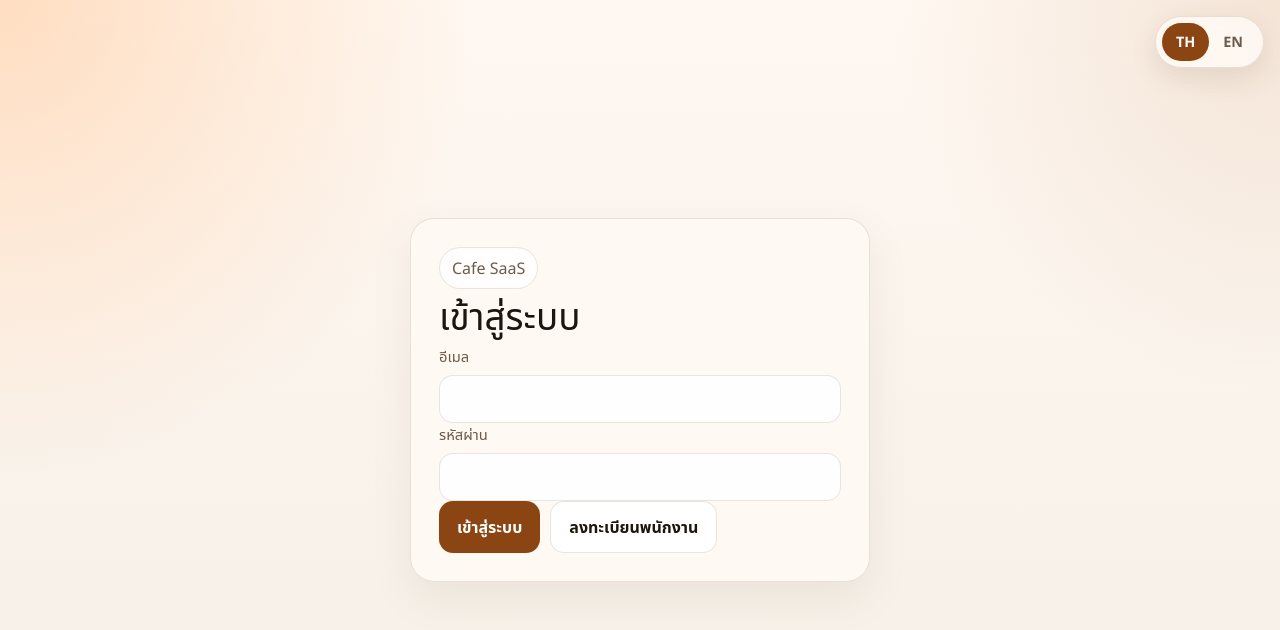
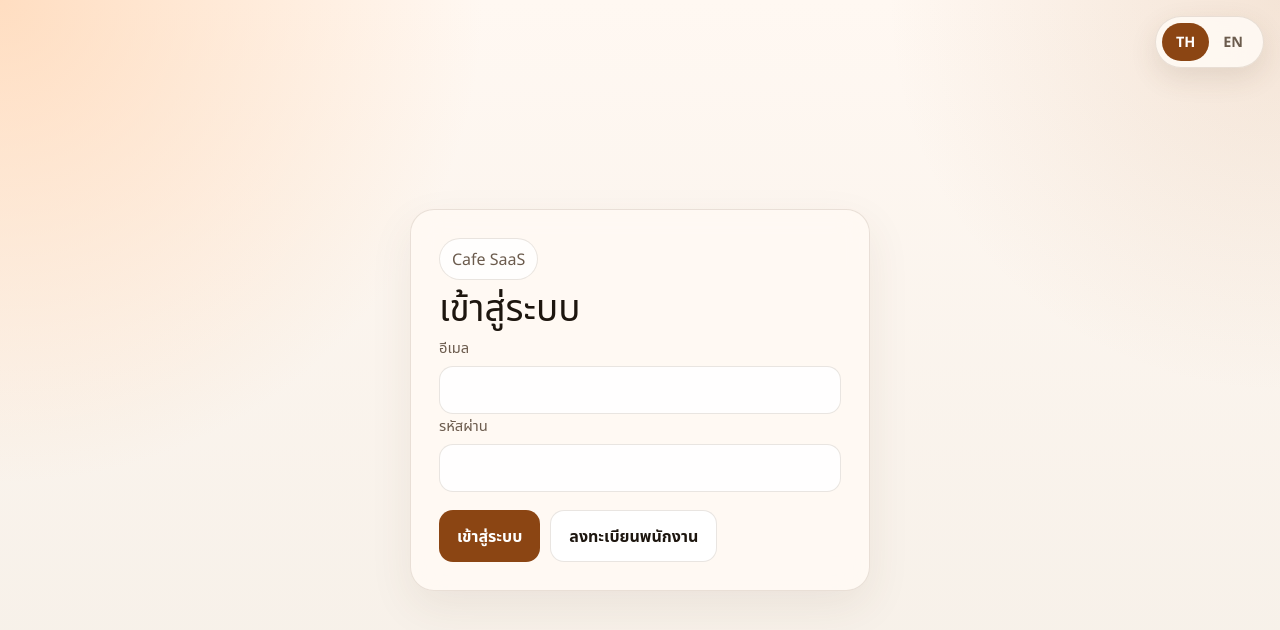
Before and after one commit to peenawat6-prog/Epayroll-v2, a Next.js app: page /login in a window 1280 px wide. Shown: the top 630 px of the page. Built offline with nearby package versions, Linux system fonts and the light colour scheme; no server answers.

Commit message:
Increase login button spacing

```diff
--- a/app/globals.css
+++ b/app/globals.css
@@ -455,6 +455,10 @@ textarea {
   color: var(--muted);
 }
 
+.login-action-row {
+  margin-top: 18px;
+}
+
 .language-switcher {
   position: fixed;
   top: 16px;
--- a/app/login/page.tsx
+++ b/app/login/page.tsx
@@ -94,7 +94,7 @@ export default function LoginPage() {
 
         {error ? <div className="message message-error">{error}</div> : null}
 
-        <div className="action-row">
+        <div className="action-row login-action-row">
           <button type="submit" disabled={loading} className="btn btn-primary">
             {loading
               ? t("กำลังตรวจสอบ...", "Checking...")
```
